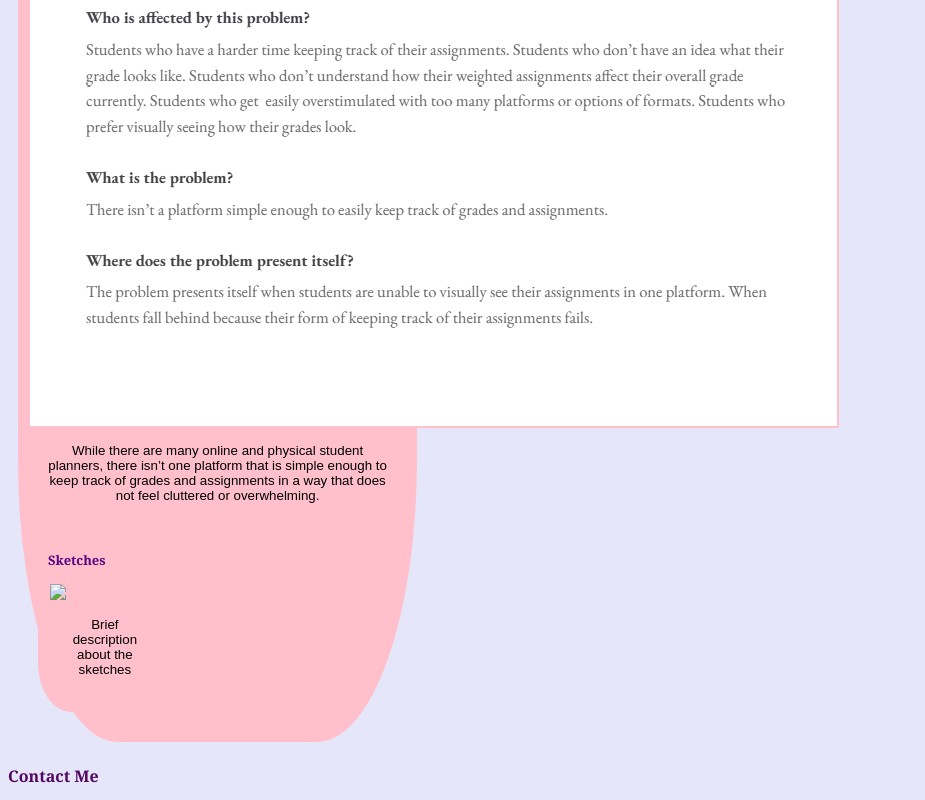
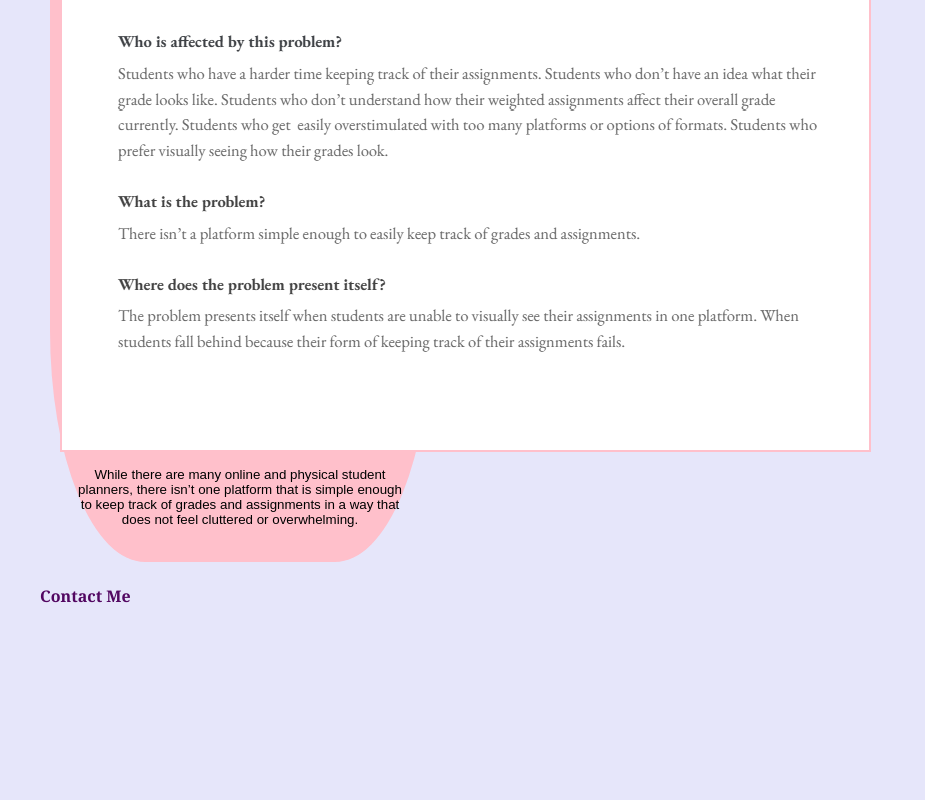
Before and after one commit to aalondra/CSE-190, a plain HTML site: page index.html in a window 1280 px wide. Shown: the part 568-1368 px from the top of the page, without its empty margins (0-925 px from the left). After the commit the page ends 1215 px from the top, so only its background shows below. Drawn offline with Linux system fonts and the light colour scheme; files whose address does not match are found by name.

Commit message:
styles change

```diff
--- a/index.html
+++ b/index.html
@@ -25,20 +25,6 @@
                 <img src="images/problem-statementimg.png">
                 </a>
                 <p> While there are many online and physical student planners, there isn’t one platform that is simple enough to keep track of grades and assignments in a way that does not feel cluttered or overwhelming.  </p>
-
-            <!--Sketches Assignment-->
-            <section class="project">
-                <a href="files/Sketches_DOC.pdf">
-                    <h3>Sketches</h3></a>
-                <a href="files/Sketches_DOC.pdf">
-                <img src="images/Sketches_IMG.png"></a>
-                <p>
-                Brief description about the sketches
-                </p>
-                </section>
-
-
-            </section>
         </div>
 
         <h2>Contact Me</h2>
--- a/styles.css
+++ b/styles.css
@@ -1,6 +1,7 @@
 body {
     background-color: lavender;
     font-family:Arial, Helvetica, sans-serif;
+    margin:40px;
     font-size:smaller;
 }
 
@@ -23,6 +24,7 @@ body {
     }
     h3{
         text-align:left;
+        font-style: italic;
         font-family:Cambria, Cochin, Georgia, Times, 'Times New Roman', serif;
         font-size: small;
         color:rgb(88, 3, 130);
@@ -46,8 +48,7 @@ body {
         display: block;
         margin:auto;
     }
-    .project img:hover
-    {
+    .project img:hover{
         border: 2px solid white;
     }
 
@@ -55,11 +56,8 @@ body {
         text-decoration: none;
         color: purple;
         }
-        .project a: hover
-        {
-            color:gray;
-        }
-        .project p { /* change the appearance of paragraph tags inside .project divs */
+
+    .project p { /* change the appearance of paragraph tags inside .project divs */
         text-align: center;
         margin: 15px;
      }
```
